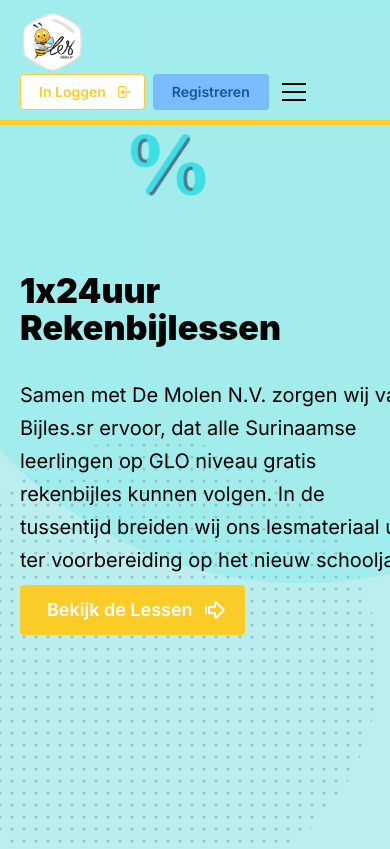
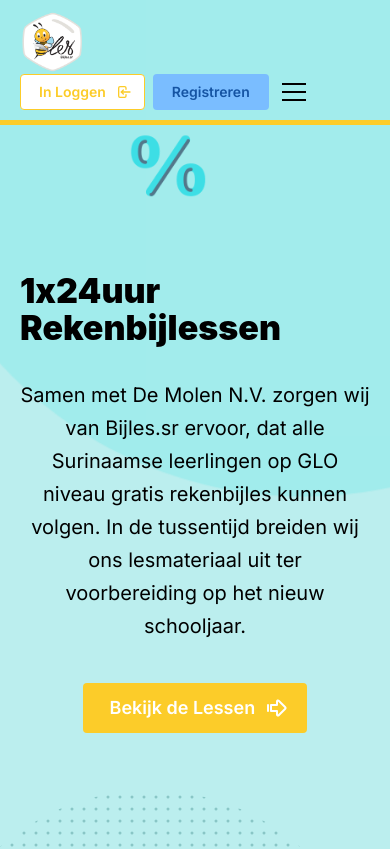
Before and after one commit to Beefy-py/bijles-sr, a Next.js app: page / in a window 390 px wide. Shown: the top 849 px of the page. Built offline with nearby package versions, Linux system fonts and the light colour scheme.

Commit message:
refactor: :iphone: mobile responsiveness for hero section

```diff
--- a/src/app/page.tsx
+++ b/src/app/page.tsx
@@ -4,7 +4,7 @@
 
 export default function Home() {
   return (
-    <div className="body max-w-screen-2xl px-5 lg:px-10 xl:px-20 mx-auto overflow-x-hidden">
+    <div className="body max-w-screen-2xl px-5 lg:px-10 xl:px-20 mx-auto overflow-hidden">
       <HeroComponent />
       <FeaturesComponent />
       <CoursesComponent />
--- a/src/components/hero.component.tsx
+++ b/src/components/hero.component.tsx
@@ -11,10 +11,14 @@
 import { heroComponent } from "@/utils/content";
 import classes from "@/styles/HeroComponent.module.css";
 import { motion } from "framer-motion";
+import { useViewportSize } from "@mantine/hooks";
 
 const HeroComponent = () => {
+  const { width } = useViewportSize();
   const autoplay = useRef(Autoplay({ delay: 5000 }));
   const { colors } = theme as any;
+
+  const isSmallerThanTabletScreen = width < 780;
 
   return (
     <section
@@ -79,16 +83,27 @@
         </g>
       </motion.svg>
       <div
-        className={`${classes.hero} grid grid-cols-12 py-20 px-5 lg:px-10 xl:px-20 items-center gap-20`}
+        className={`${classes.hero} grid grid-cols-12 py-20 px-5 lg:px-10 xl:px-20 items-center lg:gap-20`}
       >
         <motion.div
-          initial={{ x: -1000 }}
-          animate={{ x: 0 }}
-          className="left col-span-6"
+          initial={{
+            ...(isSmallerThanTabletScreen ? { y: -1000 } : { x: -1000 }),
+          }}
+          animate={{
+            ...(isSmallerThanTabletScreen ? { y: 0 } : { x: 0 }),
+          }}
+          className="col-span-full lg:col-span-6"
         >
-          <div className={`${classes.container}`}>
+          <div
+            className={`${classes.container} flex flex-col items-center lg:items-start`}
+          >
             <Title className={classes.title}>{heroComponent.title}</Title>
-            <Text className={classes.description} size="xl" mt="xl">
+            <Text
+              className={`${classes.description} text-center lg:text-left py-12`}
+              size="xl"
+              mt="xl"
+              mb="xl"
+            >
               {heroComponent.subTitle}
             </Text>
             <Button
@@ -107,8 +122,9 @@
           </div>
         </motion.div>
         <div
-          data-aos="fade-up-left"
-          className="right h-full p-6 col-span-6 flex items-center justify-center relative"
+          data-aos={isSmallerThanTabletScreen ? "zoom-in-up" : "fade-up-left"}
+          data-aos-offset={isSmallerThanTabletScreen ? "80" : "0"}
+          className="-mt-24 lg:-mt-0 h-full p-6 col-span-full lg:col-span-6 flex items-center justify-center relative"
         >
           <motion.div
             className="box absolute right-10 bottom-40 z-[2] w-16 h-16 opacity-70"
--- a/src/styles/HeroComponent.module.css
+++ b/src/styles/HeroComponent.module.css
@@ -12,11 +12,6 @@
   padding-bottom: calc(var(--mantine-spacing-xl) * 6);
   z-index: 1;
   position: relative;
-
-  @media (max-width: var(--mantine-breakpoint-sm)) {
-    height: rem(500px);
-    padding-bottom: calc(var(--mantine-spacing-xl) * 3);
-  }
 }
 
 .title {
```
